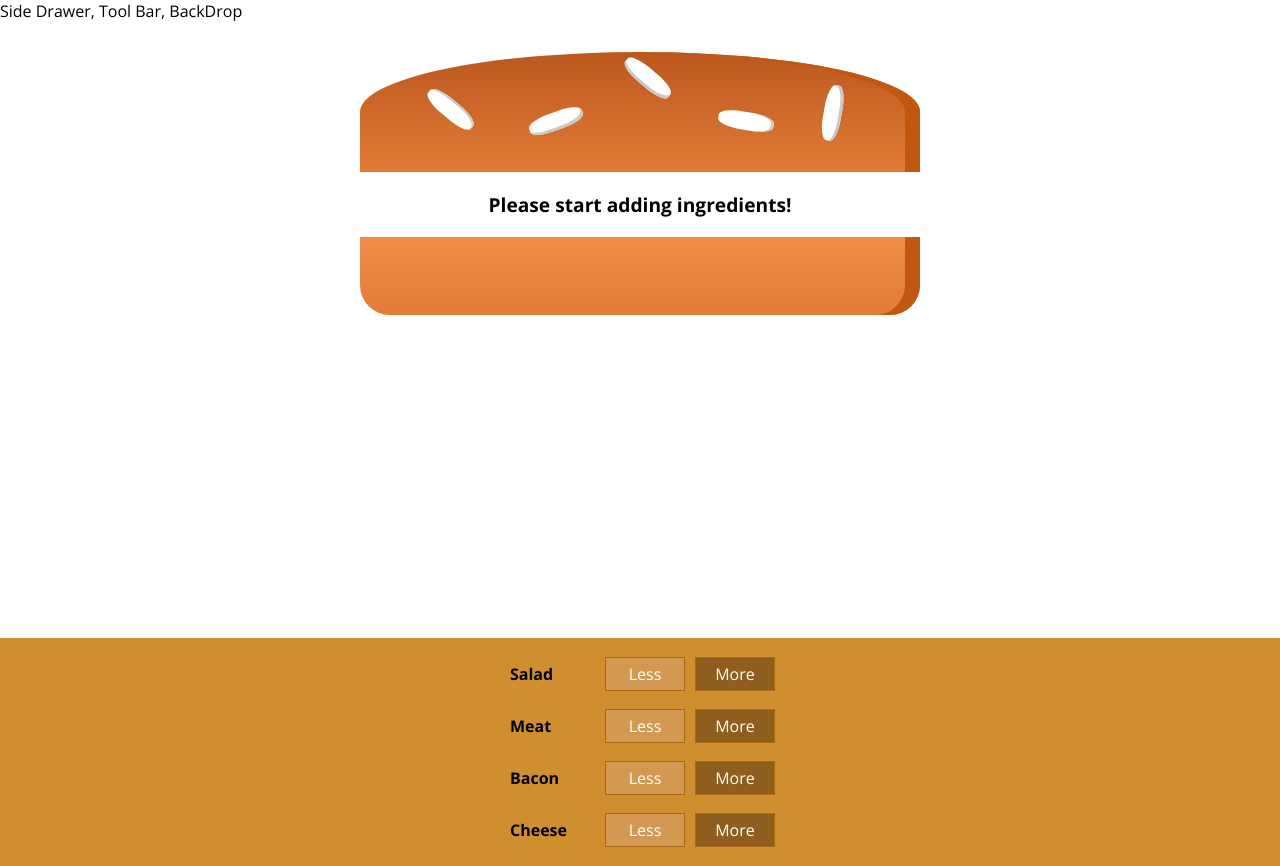
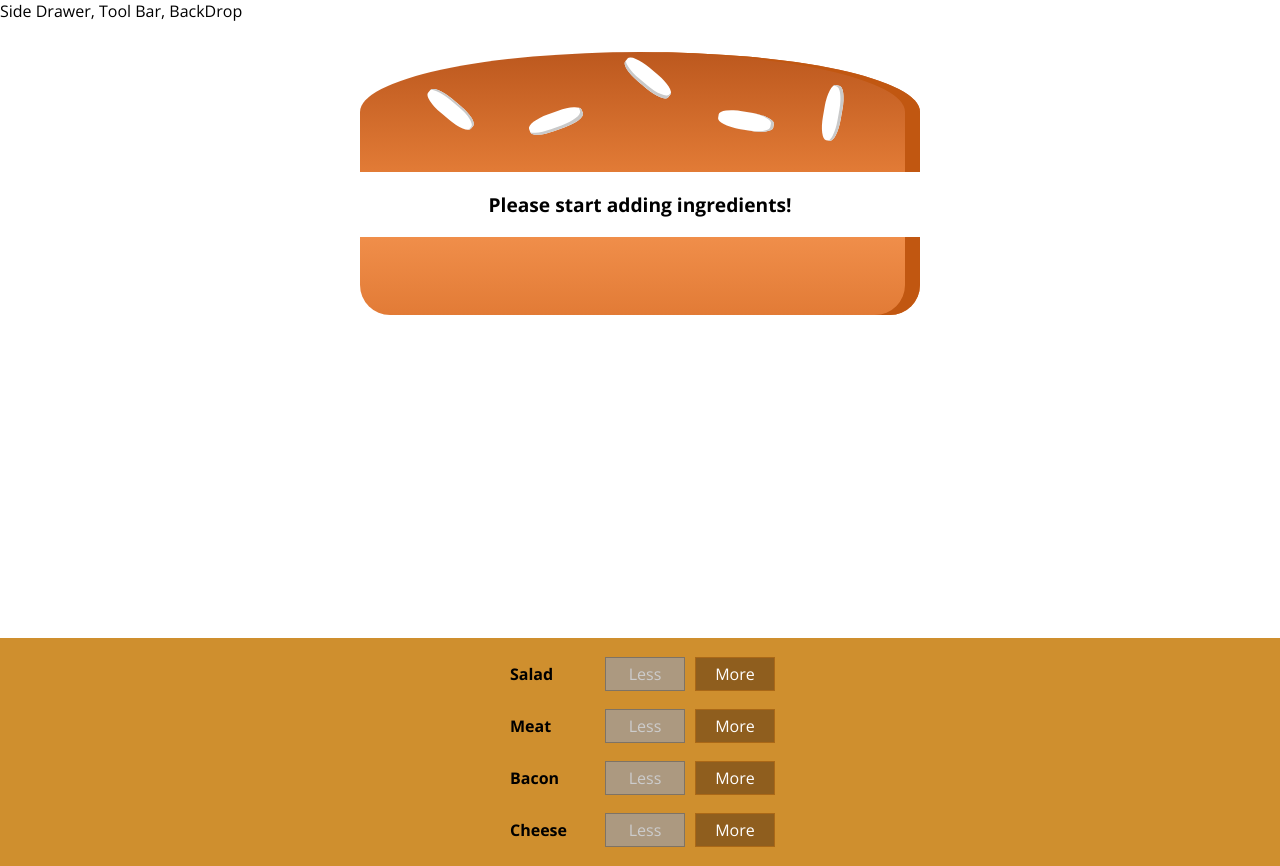
Before and after one commit to AhmadBilal07/BurgerBuilder, a React app in the folder burger_app/: page / in a window 1280 px wide. Built offline with nearby package versions, Linux system fonts and the light colour scheme.

Commit message:
condition checks on controls

```diff
--- a/burger_app/src/components/Burger/BuildControls/BuildControl/BuildControl.js
+++ b/burger_app/src/components/Burger/BuildControls/BuildControl/BuildControl.js
@@ -5,7 +5,7 @@
 const buildControl = props => {
    return (<div className={classes.BuildControl}>
         <div className={classes.Label}>{props.label}</div>
-        <button className={classes.Less} onClick = {props.removed}>Less</button>
+        <button className={classes.Less} onClick = {props.removed} disabled={props.disabled}>Less</button>
         <button className={classes.More} onClick = {props.added} >More</button>
     </div>);
 }
--- a/burger_app/src/components/Burger/BuildControls/BuildControls.js
+++ b/burger_app/src/components/Burger/BuildControls/BuildControls.js
@@ -12,7 +12,12 @@
 const buildControls = props => (
     <div className={classes.BuildControls}>
         {controls.map(ctrl => (
-         <BuildControl key={ctrl.label} label={ctrl.label} added = { () => props.ingredientAdded(ctrl.type)} removed = { () => props.ingredientRemoved(ctrl.type)} />
+         <BuildControl
+         key = {ctrl.label}
+         label = {ctrl.label}
+         added = { () => props.ingredientAdded(ctrl.type)}
+         removed = { () => props.ingredientRemoved(ctrl.type)}
+         disabled = {props.disabled[ctrl.type]}/>
         ))
         }
     </div>
--- a/burger_app/src/components/containers/BurgerBuilder/BurgerBuilder.js
+++ b/burger_app/src/components/containers/BurgerBuilder/BurgerBuilder.js
@@ -56,10 +56,17 @@
     }
 
     render(){
+    const disabledInfo = {...this.state.ingredients};
+    for (let key in disabledInfo) {
+        disabledInfo [key] = disabledInfo[key] <= 0;
+    }
        return (
            <Aux>
                <Burger ingredients={this.state.ingredients}/>
-               <BuildControls ingredientAdded = {this.addIngredientHandler} ingredientRemoved = {this.removeIngredientHandler}    />
+               <BuildControls
+               ingredientAdded = {this.addIngredientHandler}
+               ingredientRemoved = {this.removeIngredientHandler}
+               disabled = {disabledInfo}    />
            </Aux>
        );
     }
```
